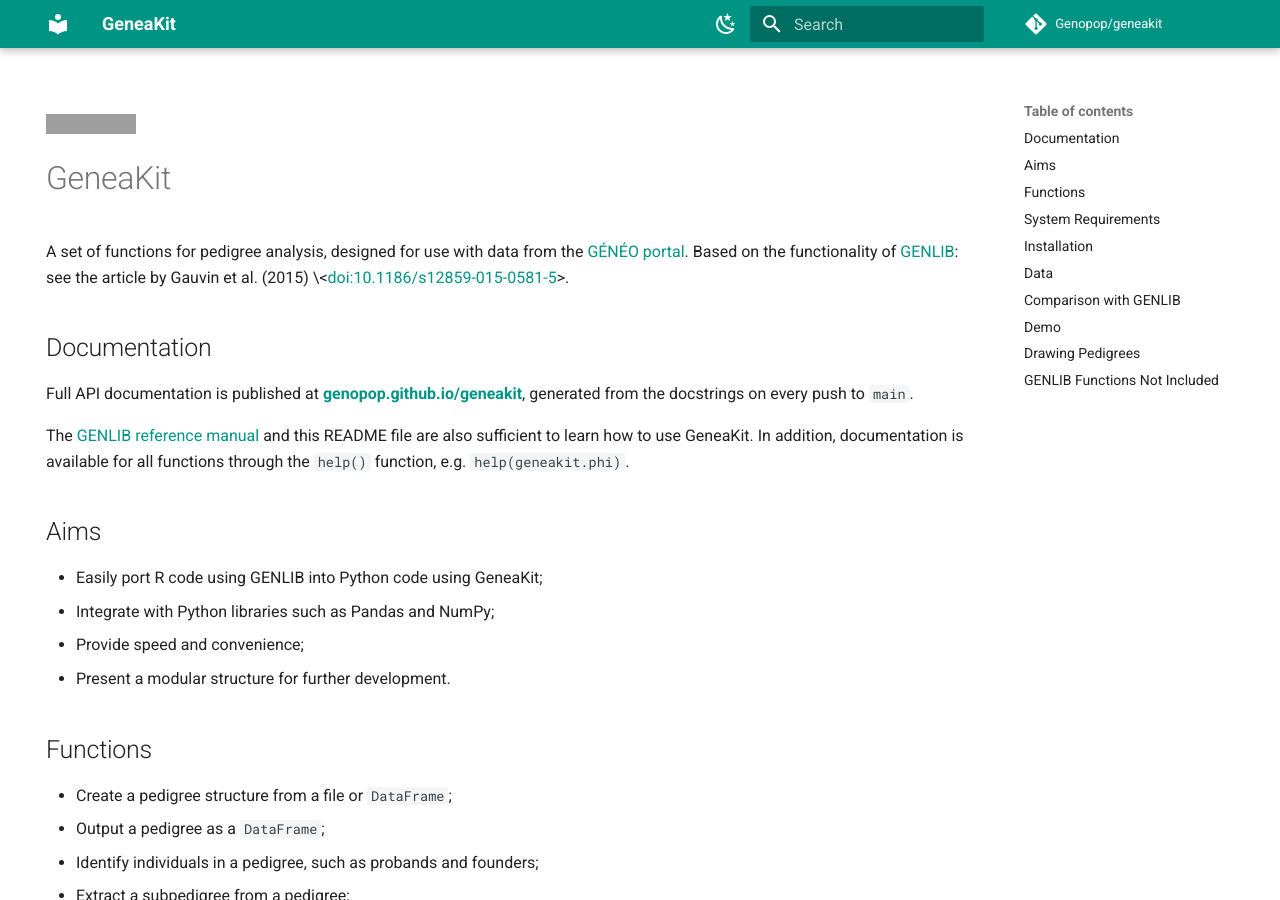
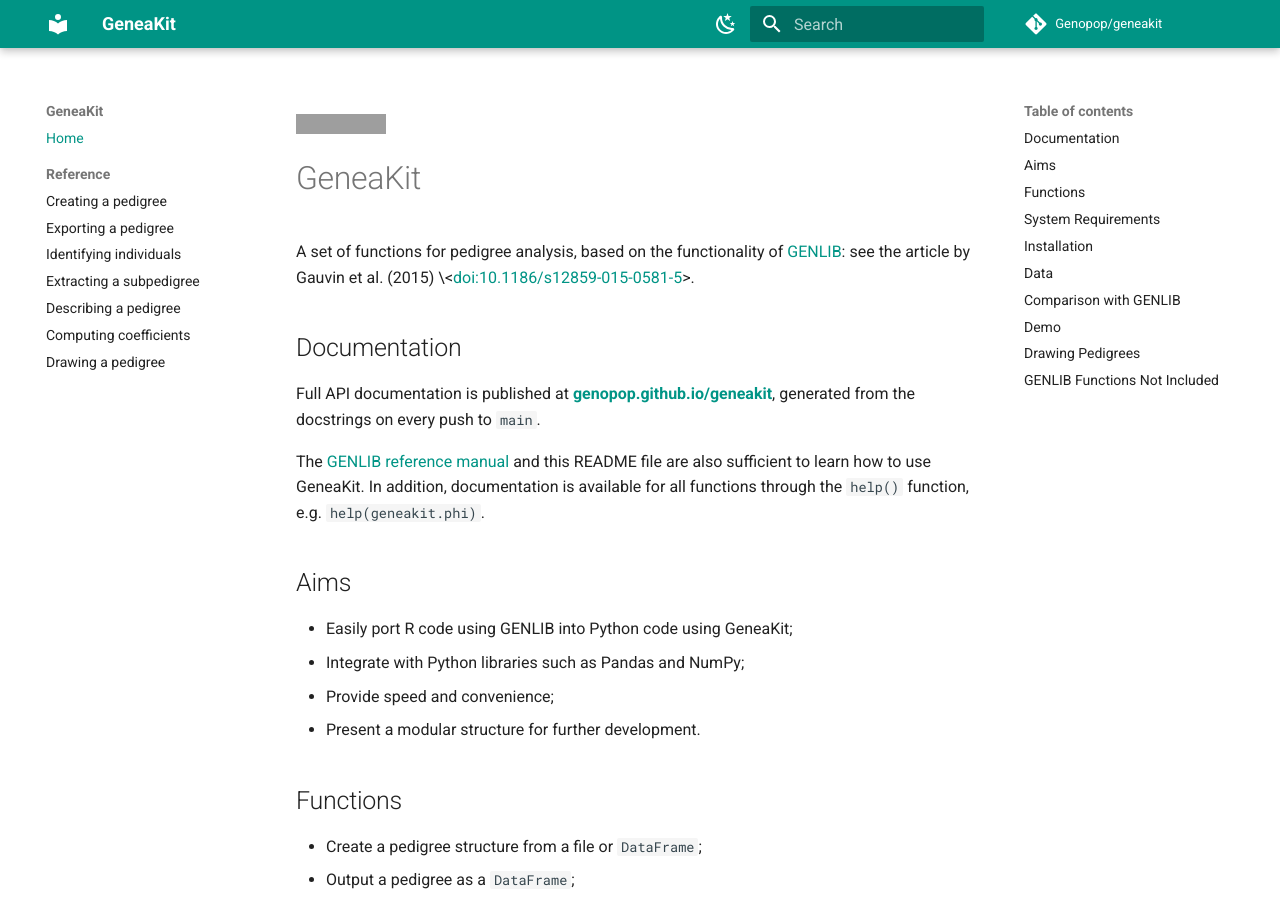
Before and after one commit to Genopop/geneakit, an MkDocs documentation site: the page built from docs/index.md, in a window 1280 px wide and 900 px high. Built offline with MkDocs 1.6.1 and Material for MkDocs 9.7.7, drawn with Linux system fonts in a browser that asks for light colours; comment, search, counter and statistics services are not loaded; grey boxes are pictures that could not be loaded.

Commit message:
Unhide navigation from README

```diff
--- a/README.md
+++ b/README.md
@@ -2,7 +2,7 @@
 
 # GeneaKit
 
-A set of functions for pedigree analysis, designed for use with data from the [GÉNÉO portal](https://portailgeneo.ca). Based on the functionality of [GENLIB](https://cran.r-project.org/web/packages/GENLIB/index.html): see the article by Gauvin et al. (2015) \<[doi:10.1186/s12859-015-0581-5](https://doi.org/10.1186/s12859-015-0581-5)>.
+A set of functions for pedigree analysis, based on the functionality of [GENLIB](https://cran.r-project.org/web/packages/GENLIB/index.html): see the article by Gauvin et al. (2015) \<[doi:10.1186/s12859-015-0581-5](https://doi.org/10.1186/s12859-015-0581-5)>.
 
 ## Documentation
 
```
Also changed, not shown: docs/index.md (+0 -5 lines).
